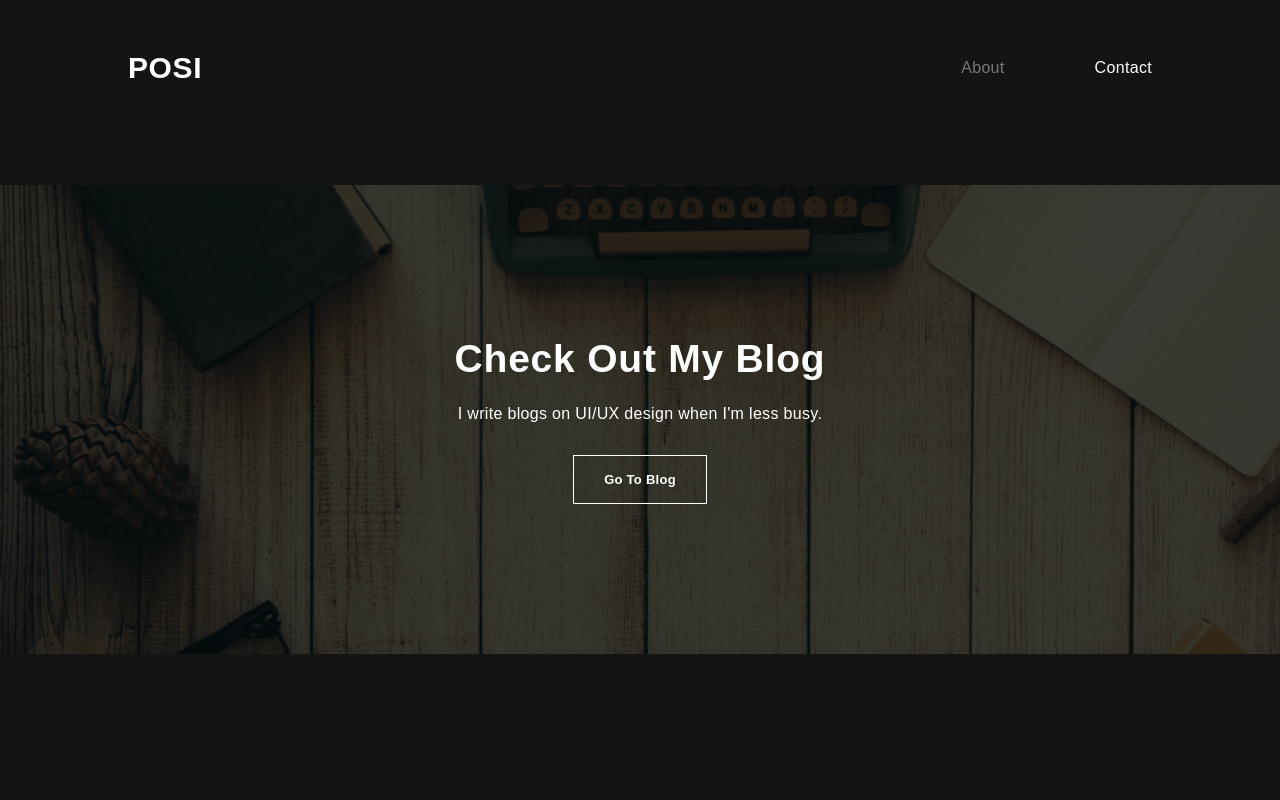
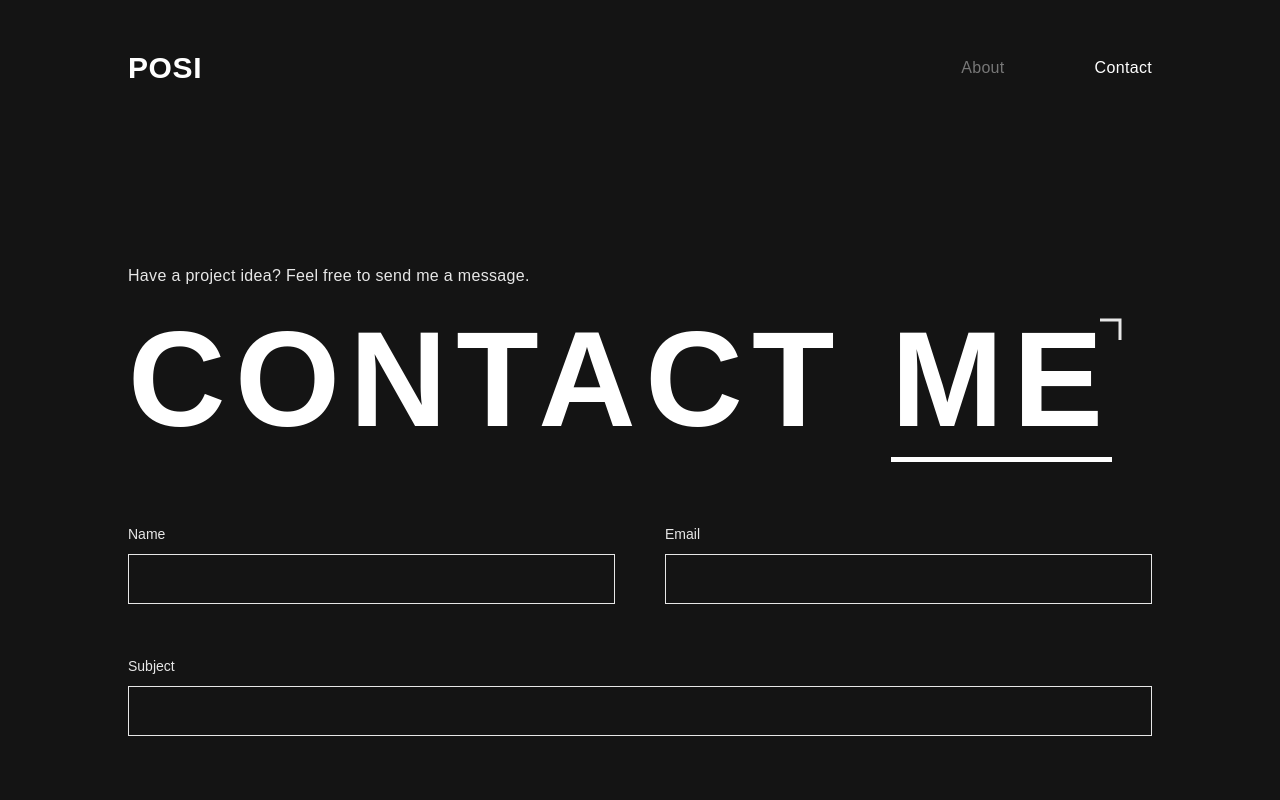
Before and after one commit to Adebesin-Cell/posi, a Next.js app: page /contact in a window 1280 px wide. Shown: the top 800 px of the page. Built offline with nearby package versions, Linux system fonts and the light colour scheme; a web font is replaced by a local one.

Commit message:
Fixing contact forms

```diff
--- a/components/layout/footer/Footer.js
+++ b/components/layout/footer/Footer.js
@@ -10,14 +10,12 @@ const Footer = function () {
       style={{ backgroundImage: `url(${background.src})` }}
     >
       <div className={styles.footer__wrapper}>
-        <h1 className={styles.footer__heading}>Check out my blog</h1>
-        <p className={styles.footer__paragraph}>
-          I write blogs on UI/UX design when I'm less busy.
-        </p>
+        <h1 className={styles.footer__heading}>Let's work together!</h1>
+        <p className={styles.footer__paragraph}>Keep in touch.</p>
         <div className={styles['footer__link--box']}>
-          <Link href='/blog' name='Blog'>
-            <a name='Blog' className={styles.footer__link}>
-              Go to blog
+          <Link href='/contact' name='Contact'>
+            <a name='=Contact me' className={styles.footer__link}>
+              Go to Contact
             </a>
           </Link>
         </div>
--- a/pages/contact.js
+++ b/pages/contact.js
@@ -1,7 +1,7 @@
 import Head from 'next/head';
 import Header from '../components/layout/header/Header';
 import Container from '../components/ui/container/Container';
-import styles from '../styles/Home.module.scss';
+import styles from '../styles/Contact.module.scss';
 import Footer from '../components/layout/footer/Footer';
 
 export default function Home() {
@@ -16,9 +16,69 @@ export default function Home() {
         />
         <link rel='icon' href='/favicon.ico' />
       </Head>
-      <main className={styles.home}>
+      <main className={styles.contact}>
         <Container>
           <Header />
+        </Container>
+        <Container>
+          <p className={styles.contact__paragraph}>
+            Have a project idea? Feel free to send me a message.
+          </p>
+          <h1 className={styles.contact__heading}>
+            <span>CONTACT </span>
+            <span className={styles.contact__me}>
+              ME{' '}
+              <div className={styles.contact__icon}>
+                <svg
+                  width='22'
+                  height='22'
+                  viewBox='0 0 22 22'
+                  fill='none'
+                  xmlns='http://www.w3.org/2000/svg'
+                >
+                  <path d='M0 2H20V22' stroke='#E7E7E7' strokeWidth='3' />
+                </svg>
+              </div>
+            </span>
+          </h1>
+          <form action='' className={styles.contact__form}>
+            <div className={styles.contact__wrapper}>
+              <div className={styles.contact__group}>
+                <div className={styles.contact__box}>
+                  <label htmlFor='name' className={styles.contact__label}>
+                    Name
+                  </label>
+                  <input
+                    type='text'
+                    id='name'
+                    className={styles.contact__input}
+                  />
+                </div>
+                <div className={styles.contact__box}>
+                  <label htmlFor='email' className={styles.contact__label}>
+                    Email
+                  </label>
+                  <input
+                    type='email'
+                    id='email'
+                    className={styles.contact__input}
+                  />
+                </div>
+              </div>
+            </div>
+            <div className={styles.contact__wrapper}>
+              <div className={styles.contact__box}>
+                <label htmlFor='subject' className={styles.contact__label}>
+                  Subject
+                </label>
+                <input
+                  type='text'
+                  id='subject'
+                  className={styles.contact__input}
+                />
+              </div>
+            </div>
+          </form>
         </Container>
         <Footer />
       </main>
--- /dev/null
+++ b/styles/Contact.module.scss
@@ -0,0 +1,92 @@
+.contact {
+    background: var(--black-900);
+    min-height: 100vh;
+
+    &__paragraph {
+        margin-top: calc(3 * var(--span-2xl));
+        font-family: var(--Satoshi);
+        font-size: var(--size-m);
+        font-weight: var(--weight-sm);
+        line-height: 22px;
+        letter-spacing: 0.02em;
+        text-align: left;
+        color: var(--white-500);
+    }
+
+    &__heading {
+        font-family: var(--Clash-Display);
+        font-size: 135px;
+        font-weight: 700;
+        line-height: 185px;
+        letter-spacing: 0.07em;
+        text-align: left;
+        color: var(--white-900);
+    }
+
+    &__me {
+        position: relative;
+        padding-bottom: 2px;
+        border-bottom: 5px solid var(--white-900);
+    }
+
+    &__icon {
+        position: absolute;
+        top: -10px;
+        right: -10px;
+        line-height: 0;
+    }
+
+    &__form {
+        margin-top: var(--span-xl);
+    }
+
+    &__group {
+        display: grid;
+        grid-template-columns: repeat(2, 1fr);
+        gap: var(--span-xl);
+    }
+
+    &__box {
+        width: 100%;
+    }
+
+    &__label {
+        font-family: var(--Satoshi);
+        font-size: 14px;
+        font-weight: 400;
+        line-height: 19px;
+        letter-spacing: 0em;
+        text-align: left;
+        color: #E7E7E7;
+    }
+
+    &__input {
+        margin-top: 8px;
+        background: none;
+        width: 100%;
+        display: block;
+        outline: none;
+        border: 1px solid #E7E7E7;
+        height: 50px;
+        padding: var(--span-xs) var(--span-s);
+        font-family: var(--Satoshi);
+        font-size: var(--size-m);
+        font-weight: 500;
+        line-height: 23px;
+        letter-spacing: 0em;
+        text-align: left;
+        color: #E7E7E7;
+        transition: all 300ms;
+
+        &:focus {
+            transition: all 300ms;
+            border: 2px solid #E7E7E7;
+        }
+    }
+
+    &__wrapper {
+        &:not(:last-child) {
+            margin-bottom: var(--span-xl);
+        }
+    }
+}
--- a/styles/globals.scss
+++ b/styles/globals.scss
@@ -39,12 +39,15 @@
   --weight-xxlg: 800;
   --weight-2xxlg: 900;
 
+
+
   --black-900: #141414;
   --black-700: #1E1E1E;
   --black-500: #777777;
   --black-300: #7C7C7C;
   --black-200: #B8B8B8;
   --white-400: #F2F2F2;
+  --white-500: #E7E7E7;
   --white-900: #ffffff;
   --red-900: #f70404;
   --green-500: #079c52cc;
```
Also changed, not shown: assets/icons/icon-me.svg (added).
